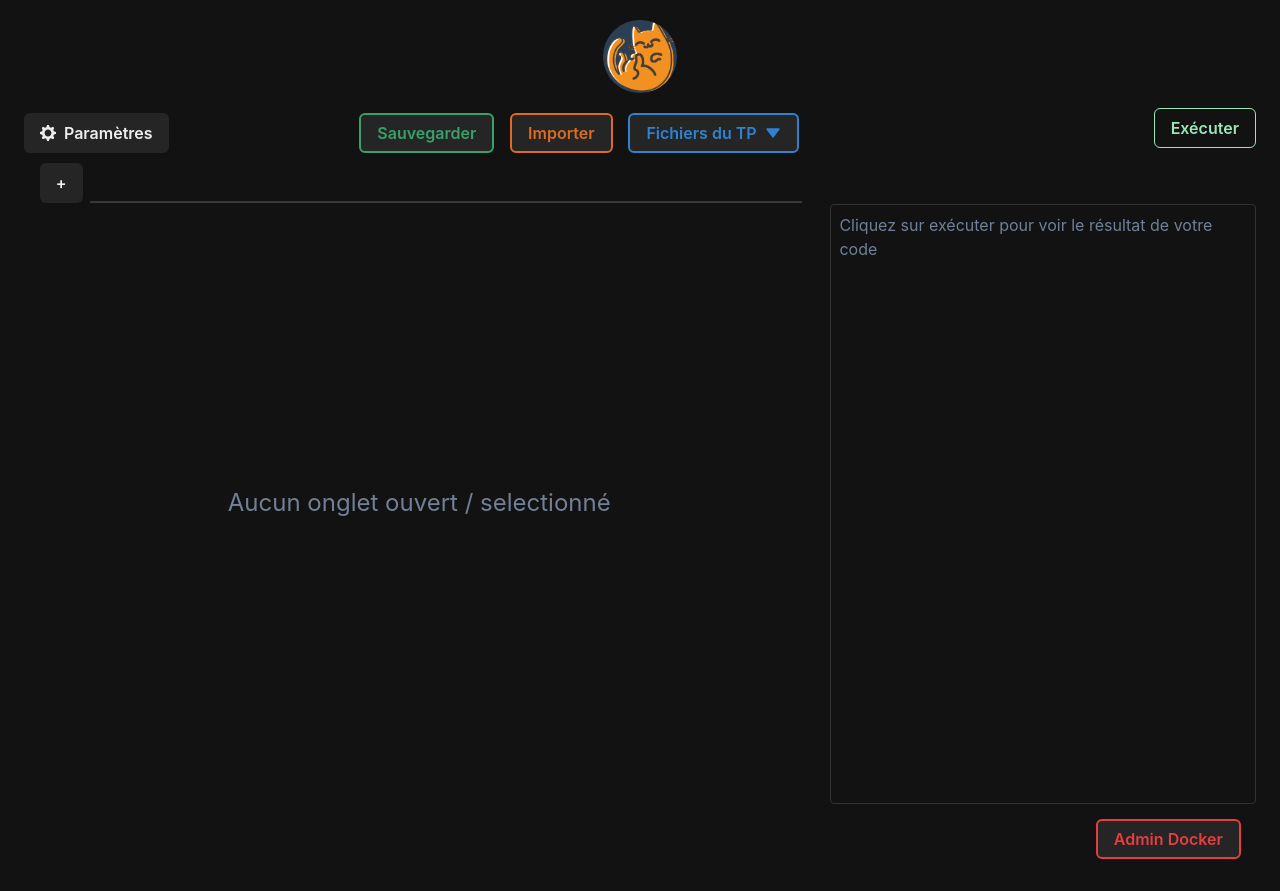
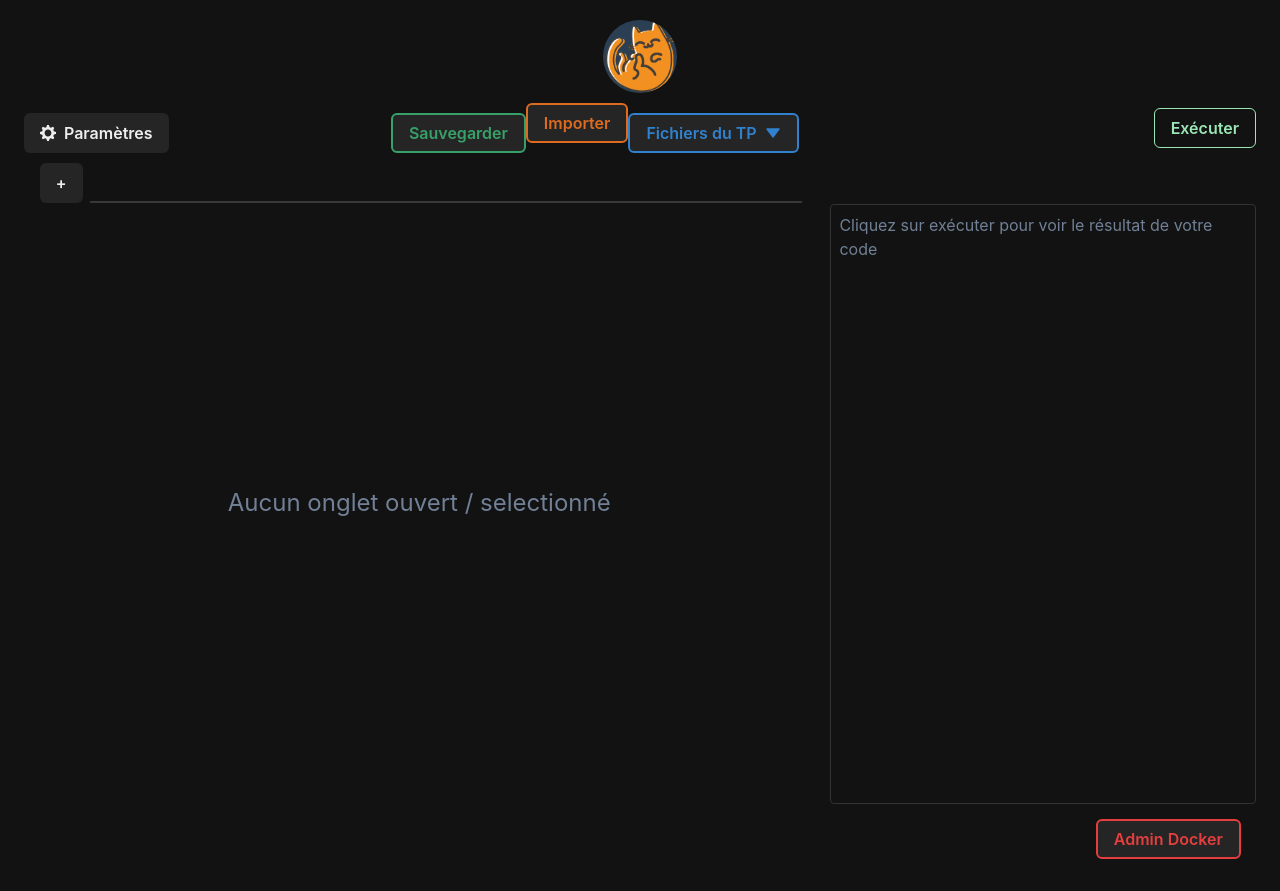
Before and after one commit to KVNS7/CAT-Code-Editor, a React (Vite) app: page / in a window 1280 px wide. Built offline with nearby package versions, Linux system fonts and the light colour scheme.

Commit message:
Formatage du code

```diff
--- a/src/components/ImportFileButton.jsx
+++ b/src/components/ImportFileButton.jsx
@@ -8,7 +8,7 @@ import {
 } from '@chakra-ui/react'
 import { LANGUAGE_VERSIONS } from '../constantes';
 
-const ImportFileButton = ({ addTab, tabs }) => {
+const ImportFileButton = ({ addTab, tabs, ml, mr, mt }) => {
 
     const toast = useToast();
     const fileInputRef = useRef(null);                                                  // Ref input fichier
@@ -69,7 +69,7 @@ const ImportFileButton = ({ addTab, tabs }) => {
 
 
     return (
-        <Box ml="2%" mt={5} mr="2%">
+        <Box ml={ml} mr={mr} mt={mt}>
             <Tooltip label={"Importer un fichier ou un dossier(zip) au TP"} openDelay={500} hasArrow>
                 <Button
                     color={"orange.500"}
```
